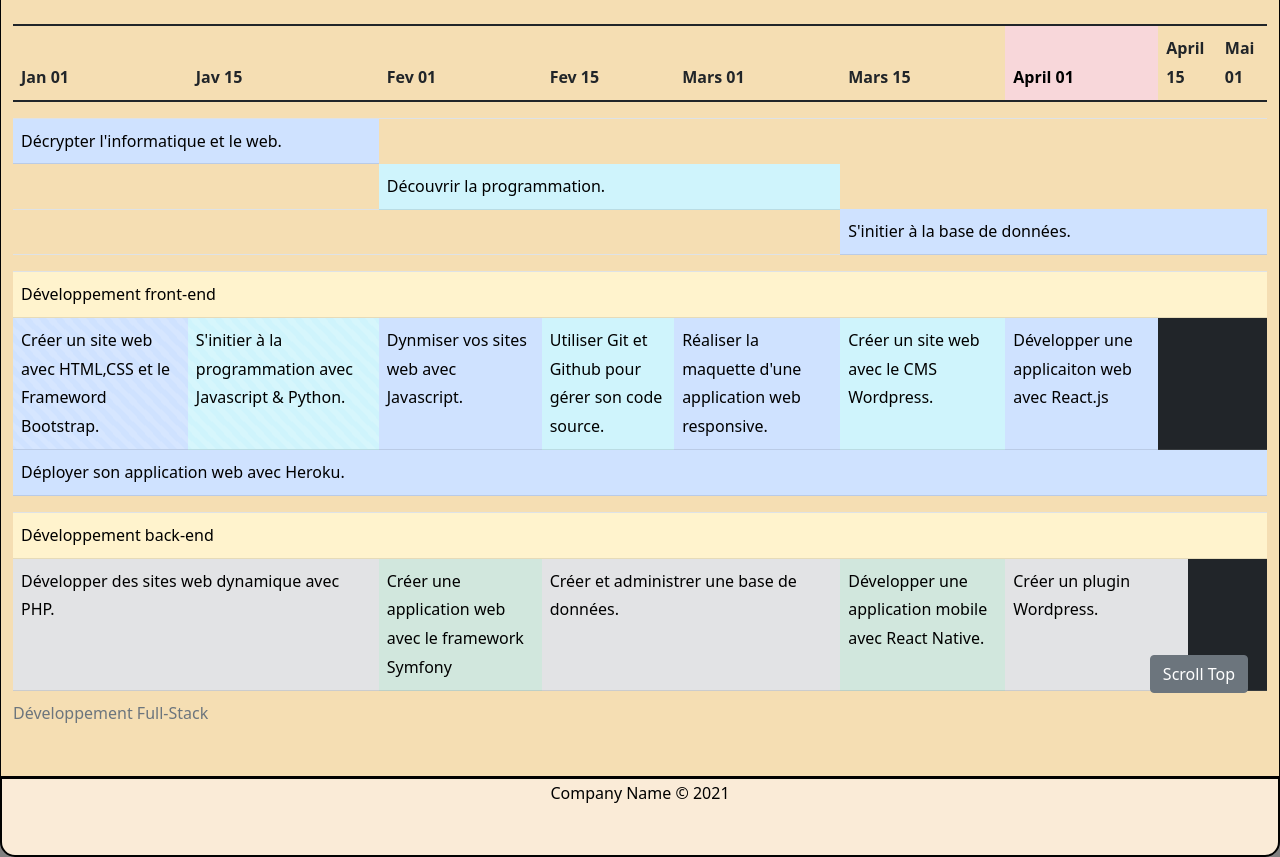
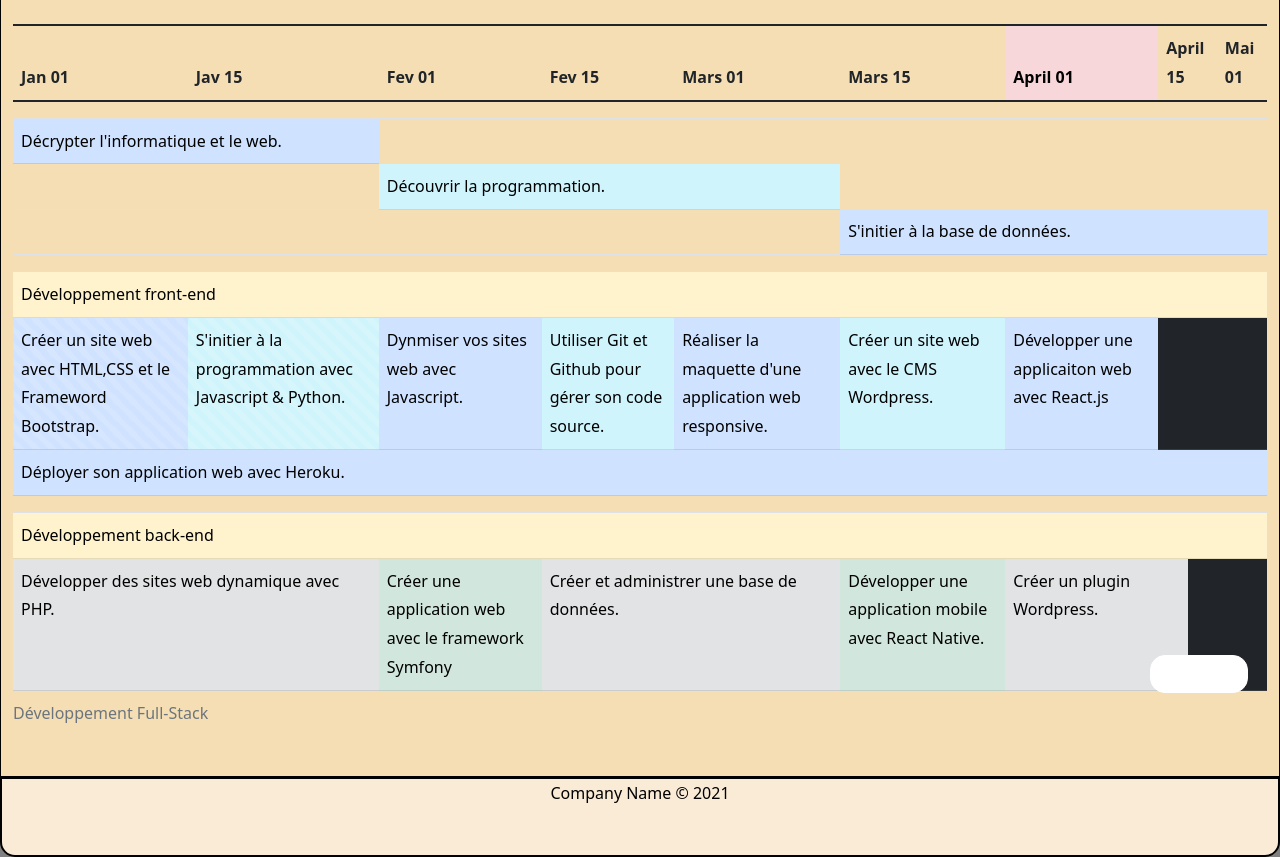
Before and after one commit to N-eleazar/E-Portfolio, a PHP site: page /roadmap.php in a window 1280 px wide. Shown: the part 67-924 px from the top of the page. Run offline with PHP 8.4, Linux system fonts and the light colour scheme.

Commit message:
modif btnScroll

```diff
--- a/css_files/style.css
+++ b/css_files/style.css
@@ -34,6 +34,9 @@ html {
 }
 
 .scroll {
+  background-color: #fff;
+  border-radius: 15px;
+  border: 1px solid;
   position: fixed;
   right: 2em;
   bottom: 2.5em;
--- a/css_files/style.scss
+++ b/css_files/style.scss
@@ -42,6 +42,9 @@ html {
 }
 
 .scroll {
+  background-color: #fff;
+  border-radius: 15px;
+  border: 1px solid;
   position: fixed;
   right: 2em;
   bottom: 2.5em;
```
Also changed, not shown: index.php (+10 -10 lines), 1 other file.
